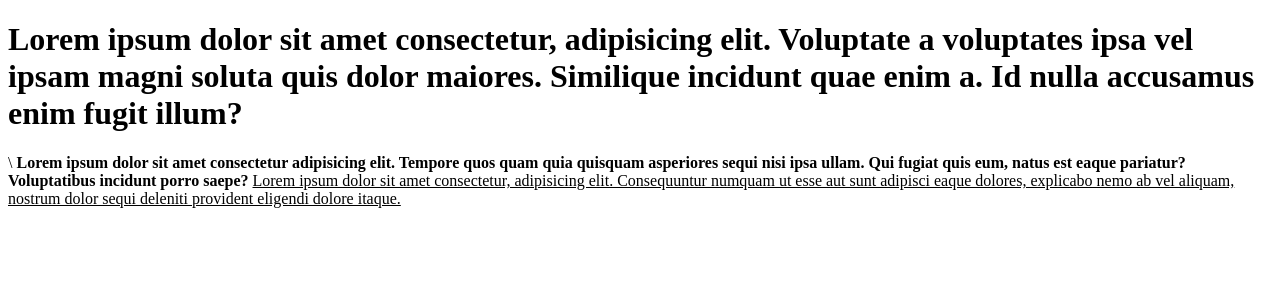
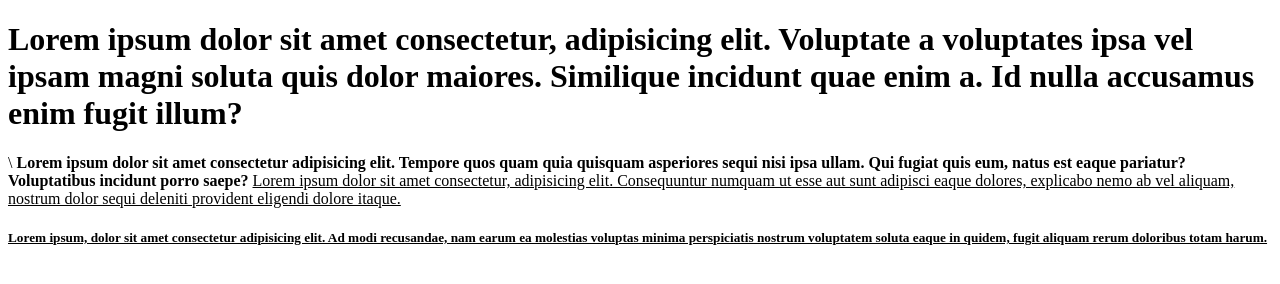
Before and after one commit to muhammad-rashid-code/youtube-git, a plain HTML site: page index.html in a window 1280 px wide. Drawn offline with Linux system fonts and the light colour scheme.

Commit message:
commit-tree

```diff
--- a/index.html
+++ b/index.html
@@ -13,6 +13,11 @@
 <h1>Lorem ipsum dolor sit amet consectetur, adipisicing elit. Voluptate a voluptates ipsa vel ipsam magni soluta quis dolor maiores. Similique incidunt quae enim a. Id nulla accusamus enim fugit illum?</h1>\
 <b>Lorem ipsum dolor sit amet consectetur adipisicing elit. Tempore quos quam quia quisquam asperiores sequi nisi ipsa ullam. Qui fugiat quis eum, natus est eaque pariatur? Voluptatibus incidunt porro saepe?</b>
 <u>Lorem ipsum dolor sit amet consectetur, adipisicing elit. Consequuntur numquam ut esse aut sunt adipisci eaque dolores, explicabo nemo ab vel aliquam, nostrum dolor sequi deleniti provident eligendi dolore itaque.</u>
+<!-- day 2
+ -->
+ <h5><u>Lorem ipsum, dolor sit amet consectetur adipisicing elit. Ad modi recusandae, nam earum ea molestias voluptas minima perspiciatis nostrum voluptatem soluta eaque in quidem, fugit aliquam rerum doloribus totam harum.</u></h5>
 </body>
 
+
+
 </html>
```
